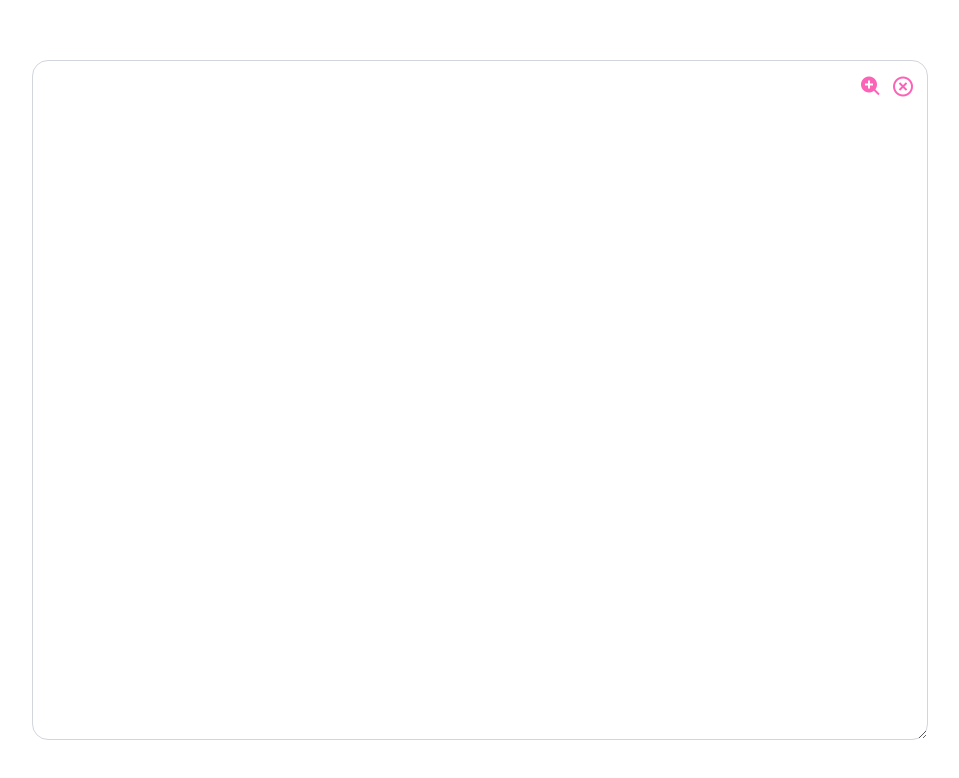
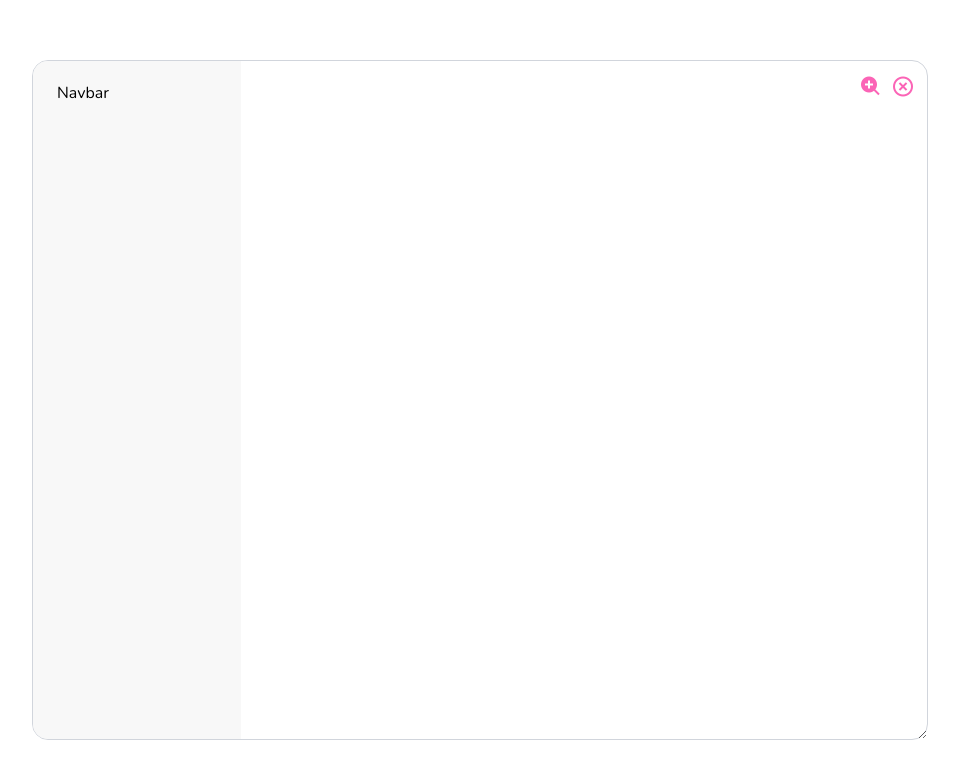
Before and after one commit to maundu55/Apple-Store, a React (Vite) app: page / in a window 1280 px wide. Shown: the top 778 px of the page, without its empty margins (160-1119 px from the left). Built offline with nearby package versions, Linux system fonts and the light colour scheme.

Commit message:
add Navbar

```diff
--- a/src/App.jsx
+++ b/src/App.jsx
@@ -1,5 +1,7 @@
 import React, { useState } from 'react'
 import Controls from './components/Controls'
+import Navbar from './components/Navbar'
+
 
 const App = () => {
   const[frameZoom, setFrameZoom]= useState(false)
@@ -11,6 +13,7 @@ const App = () => {
   return (
     <div className='w-full h-screen grid place-items-center'>
       <div className={`${frameZoom && 'min-w-[97vw] min-h-[97vh]'} w-[70vw] h-[85vh] min-w-[70vw] min-h-[85vh] max-w-[90vw] max-h-[90vh] border border-gray-300 rounded-2xl resize overflow-auto relative transition-all duration-100`}>
+        <Navbar />
         <Controls toggleZoom={toggleZoom} frameZoom={frameZoom} />
       </div>
     </div>
--- /dev/null
+++ b/src/components/Navbar.jsx
@@ -0,0 +1,10 @@
+import React from 'react'
+
+const Navbar = () => {
+  return (
+    <div className='2xl:w-80 xl:w-52 w-44 h-full bg-[#f8f8f8] flex flex-col justify-between pt-5 pl-6'>
+    Navbar</div>
+  )
+}
+
+export default Navbar
```
